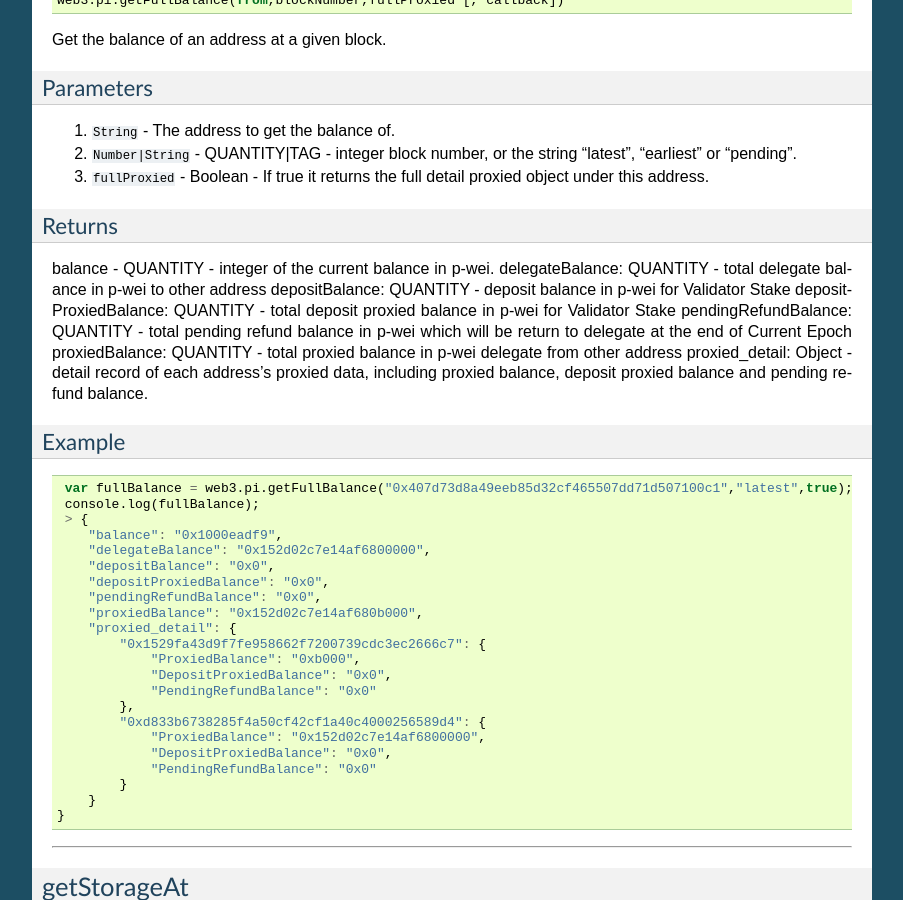
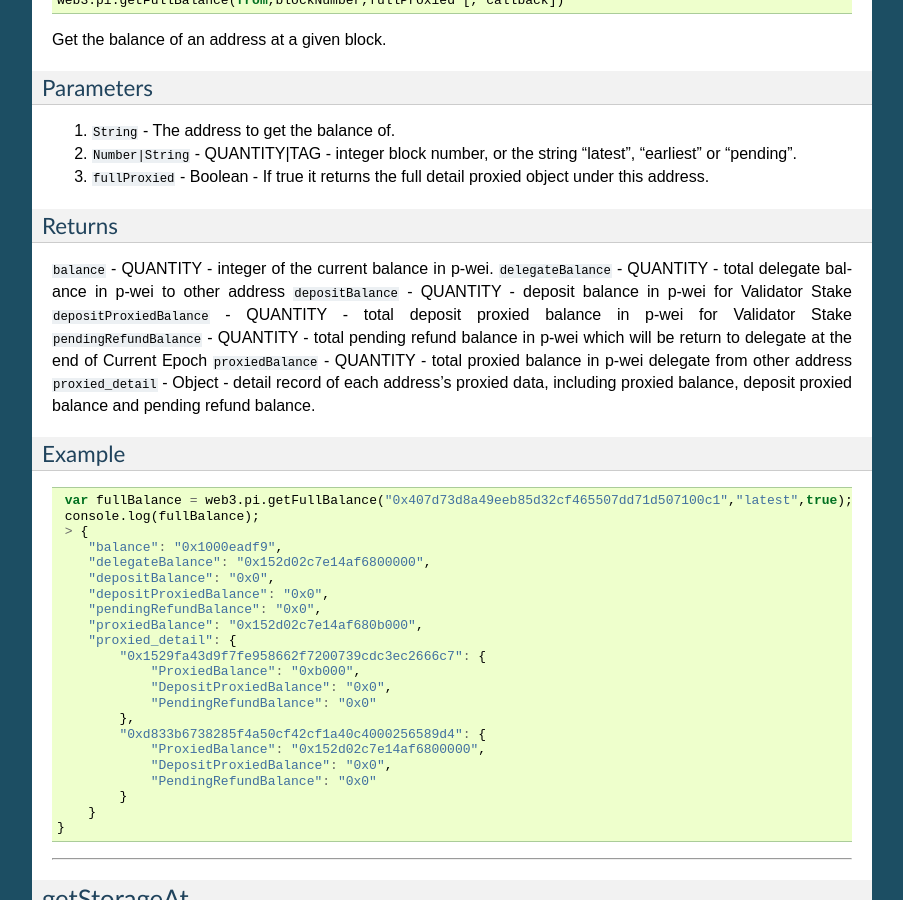
Before and after one commit to pchain-org/pweb3, a Sphinx documentation site: the page built from docs/web3-pi.rst, in a window 1280 px wide and 900 px high, scrolled down 12389 px. Shown: the whole window, without its empty margins (198-1101 px from the left). Built offline with Sphinx 7.4.7, drawn with Linux system fonts in a browser that asks for light colours.

Commit message:
update web3-pi.rst

```diff
--- a/docs/web3-pi.rst
+++ b/docs/web3-pi.rst
@@ -442,13 +442,17 @@ Parameters
 Returns
 -------
 
-balance - QUANTITY - integer of the current balance in p-wei. delegateBalance: QUANTITY - total delegate balance in p-wei to other address depositBalance: QUANTITY - deposit balance in p-wei for Validator Stake depositProxiedBalance: QUANTITY - total deposit proxied balance in p-wei for Validator Stake pendingRefundBalance: QUANTITY - total pending refund balance in p-wei which will be return to delegate at the end of Current Epoch proxiedBalance: QUANTITY - total proxied balance in p-wei delegate from other address proxied_detail: Object - detail record of each address's proxied data, including proxied balance, deposit proxied balance and pending refund balance.
-
-
--------
-Example
--------
-
+``balance`` - QUANTITY - integer of the current balance in p-wei.
+``delegateBalance`` - QUANTITY - total delegate balance in p-wei to other address
+``depositBalance`` - QUANTITY - deposit balance in p-wei for Validator Stake
+``depositProxiedBalance`` - QUANTITY - total deposit proxied balance in p-wei for Validator Stake
+``pendingRefundBalance`` - QUANTITY - total pending refund balance in p-wei which will be return to delegate at the end of Current Epoch
+``proxiedBalance`` - QUANTITY - total proxied balance in p-wei delegate from other address
+``proxied_detail`` - Object - detail record of each address's proxied data, including proxied balance, deposit proxied balance and pending refund balance.
+
+-------
+Example
+-------
 
 .. code-block:: javascript
 
```
